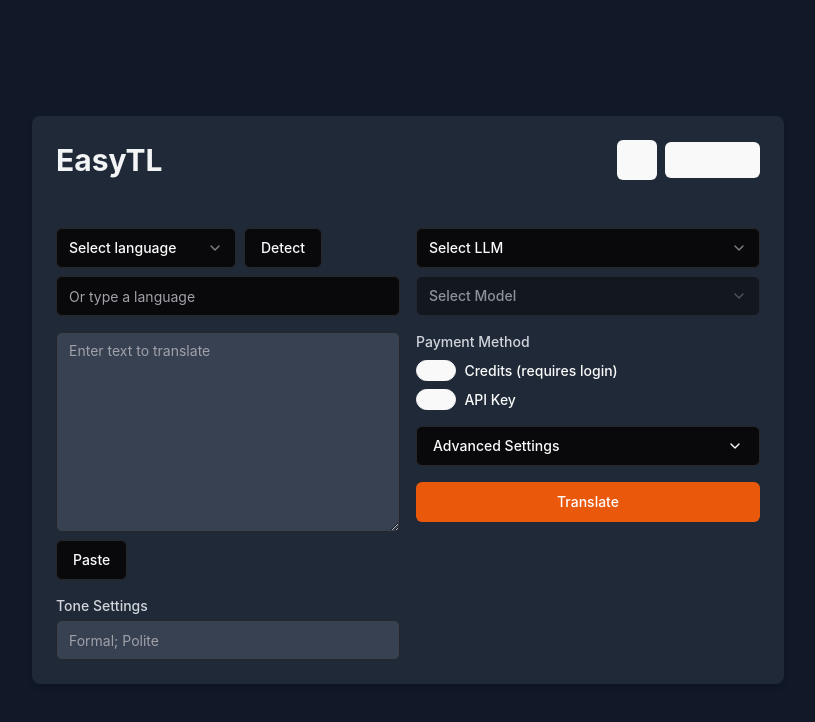
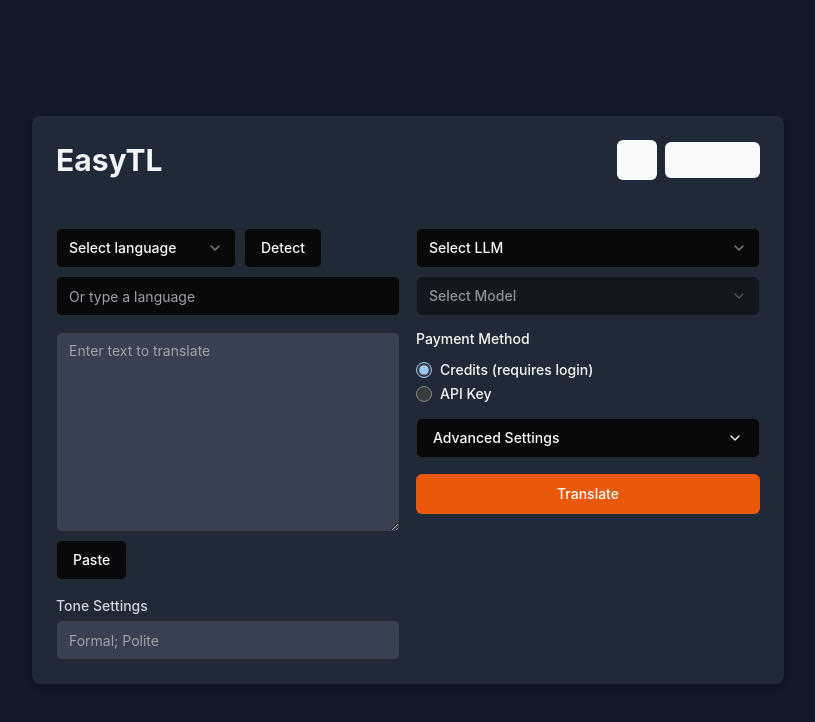
Before and after one commit to Kakusui/EasyTL-Frontend, a React (Vite) app in the folder easytl/: page / in a window 1280 px wide. Shown: the top 722 px of the page, without its empty margins (232-1047 px from the left). Built offline with nearby package versions, Linux system fonts and the light colour scheme.

Commit message:
fixed ratio

```diff
--- a/easytl/src/components/PaymentMethod.tsx
+++ b/easytl/src/components/PaymentMethod.tsx
@@ -1,7 +1,6 @@
 'use client'
 
 import { useState } from 'react'
-import { RadioGroup, RadioGroupItem } from '@/components/ui/radio-group'
 import { Label } from '@/components/ui/label'
 import { Input } from '@/components/ui/input'
 import { Button } from '@/components/ui/button'
@@ -12,24 +11,40 @@
   const [showApiKey, setShowApiKey] = useState(false)
 
   return (
-    <div className="space-y-2">
-      <h3 className="text-sm font-medium text-gray-700 dark:text-gray-300 mb-2">Payment Method</h3>
-      <RadioGroup value={paymentMethod} onValueChange={setPaymentMethod}>
+    <div className="space-y-4">
+      <h3 className="text-sm font-medium leading-none mb-3">Payment Method</h3>
+      <div className="space-y-2">
         <div className="flex items-center space-x-2">
-          <RadioGroupItem value="credits" id="credits" />
+          <input
+            type="radio"
+            id="credits"
+            name="payment"
+            value="credits"
+            checked={paymentMethod === 'credits'}
+            onChange={(e) => setPaymentMethod(e.target.value)}
+            className="w-4 h-4"
+          />
           <Label htmlFor="credits">Credits (requires login)</Label>
         </div>
         <div className="flex items-center space-x-2">
-          <RadioGroupItem value="api-key" id="api-key" />
+          <input
+            type="radio"
+            id="api-key"
+            name="payment"
+            value="api-key"
+            checked={paymentMethod === 'api-key'}
+            onChange={(e) => setPaymentMethod(e.target.value)}
+            className="w-4 h-4"
+          />
           <Label htmlFor="api-key">API Key</Label>
         </div>
-      </RadioGroup>
+      </div>
       {paymentMethod === 'api-key' && (
         <div className="flex space-x-2 mt-2">
           <Input
             type={showApiKey ? 'text' : 'password'}
             placeholder="Enter your API key"
-            className="flex-grow bg-white dark:bg-gray-700 text-gray-900 dark:text-gray-100"
+            className="flex-grow"
           />
           <Button
             variant="outline"
```
